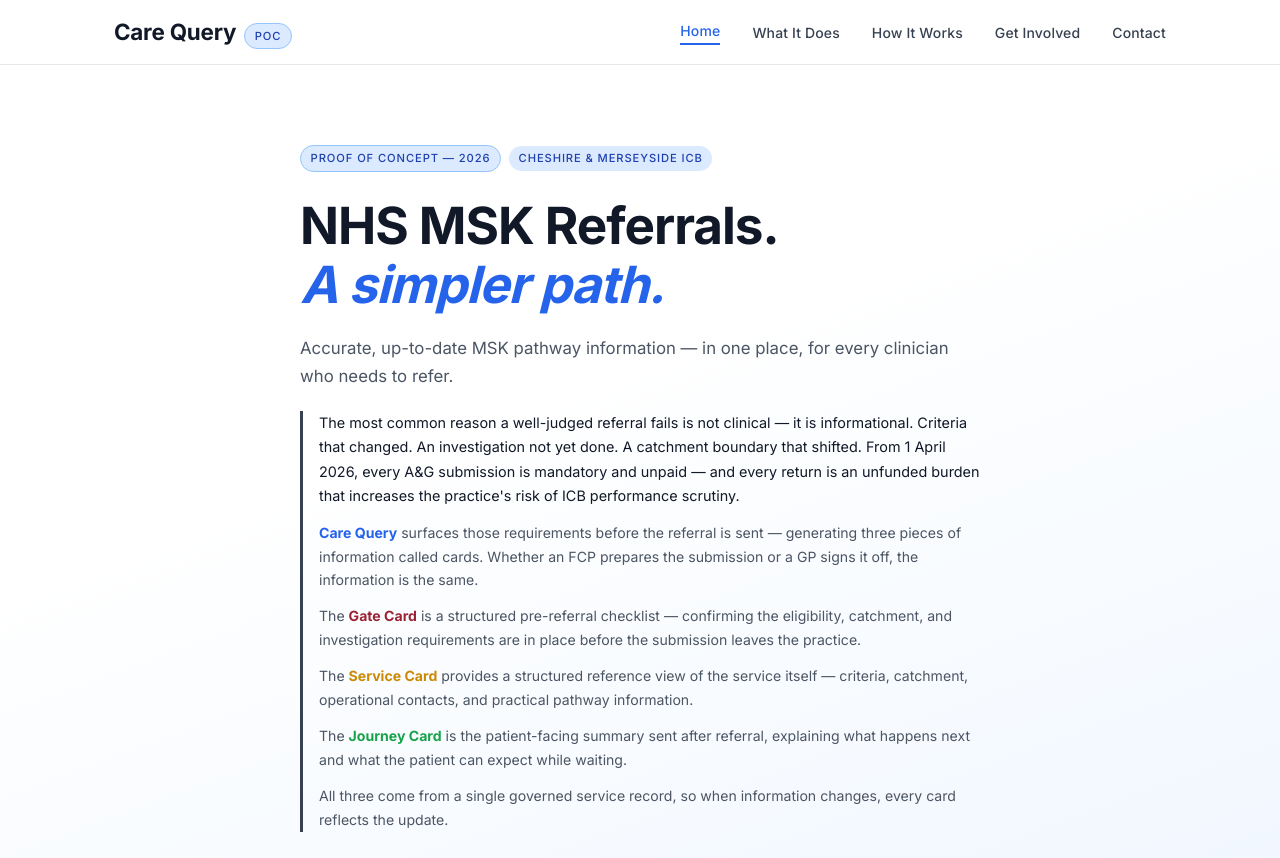
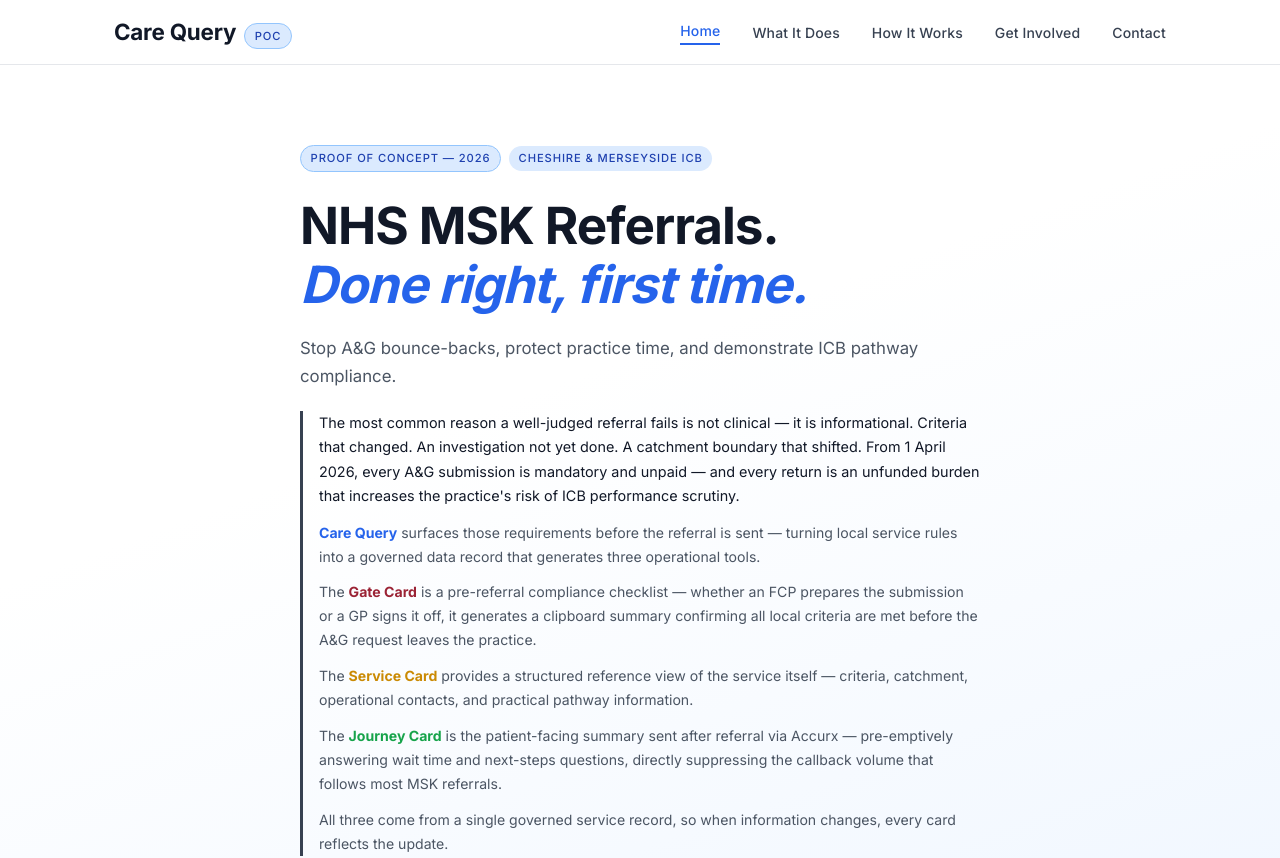
Before and after one commit to IntellTechSolutions/carequery-live-final, a React (Vite) app: page / in a window 1280 px wide. Shown: the top 858 px of the page. Built offline with nearby package versions, Linux system fonts and the light colour scheme.

Commit message:
Update App.jsx

```diff
--- a/src/App.jsx
+++ b/src/App.jsx
@@ -172,26 +172,26 @@
             </div>
             <h1 className="heading" style={{ fontSize: 'clamp(2.2rem, 5vw, 3.2rem)', lineHeight: 1.15, color: '#111827', marginBottom: '1.25rem', letterSpacing: '-0.02em' }}>
               NHS MSK Referrals.<br />
-              <em style={{ color: '#2563eb' }}>A simpler path.</em>
+              <em style={{ color: '#2563eb' }}>Done right, first time.</em>
             </h1>
             <p className="body-text" style={{ fontSize: '1.05rem', lineHeight: 1.7, color: '#4b5563', marginBottom: '1.25rem', fontWeight: 400 }}>
-              Accurate, up-to-date MSK pathway information — in one place, for every clinician who needs to refer.
+              Stop A&G bounce-backs, protect practice time, and demonstrate ICB pathway compliance.
             </p>
             <div style={{ borderLeft: '3px solid #374151', paddingLeft: '1rem', marginBottom: '2rem', display: 'flex', flexDirection: 'column', gap: '0.75rem' }}>
               <p className="body-text" style={{ fontSize: '0.9rem', lineHeight: 1.7, color: '#111827', fontWeight: 400 }}>
                 The most common reason a well-judged referral fails is not clinical — it is informational. Criteria that changed. An investigation not yet done. A catchment boundary that shifted. From 1 April 2026, every A&G submission is mandatory and unpaid — and every return is an unfunded burden that increases the practice's risk of ICB performance scrutiny.
               </p>
               <p className="body-text" style={{ fontSize: '0.88rem', lineHeight: 1.7, color: '#4b5563', fontWeight: 400 }}>
-                <span className="brand">Care Query</span> surfaces those requirements before the referral is sent — generating three pieces of information called cards. Whether an FCP prepares the submission or a GP signs it off, the information is the same.
+                <span className="brand">Care Query</span> surfaces those requirements before the referral is sent — turning local service rules into a governed data record that generates three operational tools.
               </p>
               <p className="body-text" style={{ fontSize: '0.88rem', lineHeight: 1.7, color: '#4b5563', fontWeight: 400 }}>
-                The <strong style={{ color: '#9b2335' }}>Gate Card</strong> is a structured pre-referral checklist — confirming the eligibility, catchment, and investigation requirements are in place before the submission leaves the practice.
+                The <strong style={{ color: '#9b2335' }}>Gate Card</strong> is a pre-referral compliance checklist — whether an FCP prepares the submission or a GP signs it off, it generates a clipboard summary confirming all local criteria are met before the A&G request leaves the practice.
               </p>
               <p className="body-text" style={{ fontSize: '0.88rem', lineHeight: 1.7, color: '#4b5563', fontWeight: 400 }}>
                 The <strong style={{ color: '#ca8a04' }}>Service Card</strong> provides a structured reference view of the service itself — criteria, catchment, operational contacts, and practical pathway information.
               </p>
               <p className="body-text" style={{ fontSize: '0.88rem', lineHeight: 1.7, color: '#4b5563', fontWeight: 400 }}>
-                The <strong style={{ color: '#16a34a' }}>Journey Card</strong> is the patient-facing summary sent after referral, explaining what happens next and what the patient can expect while waiting.
+                The <strong style={{ color: '#16a34a' }}>Journey Card</strong> is the patient-facing summary sent after referral via Accurx — pre-emptively answering wait time and next-steps questions, directly suppressing the callback volume that follows most MSK referrals.
               </p>
               <p className="body-text" style={{ fontSize: '0.88rem', lineHeight: 1.7, color: '#4b5563', fontWeight: 400 }}>
                 All three come from a single governed service record, so when information changes, every card reflects the update.
```
